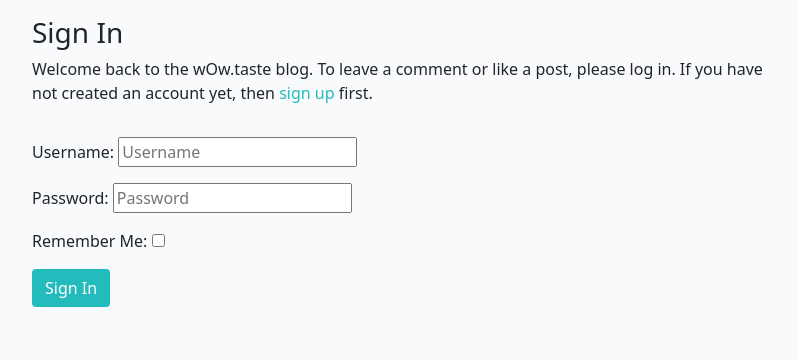
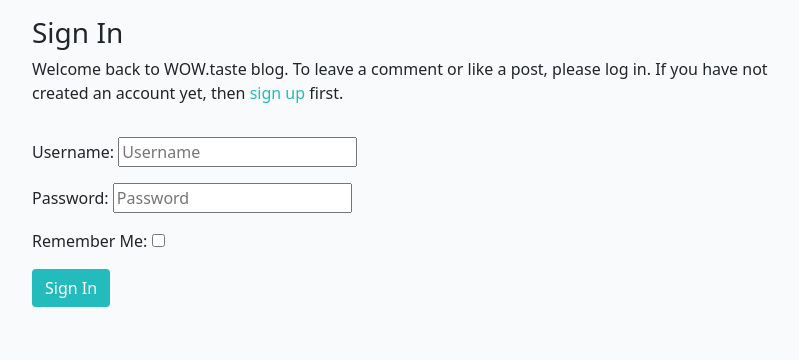
Before and after one commit to jtm2021/wowtaste, a Django app: page /accounts/login/ in a window 1280 px wide. Shown: the part 60-420 px from the top of the page, without its empty margins (240-1039 px from the left). Run offline with Django 3.2, Linux system fonts and the light colour scheme; some libraries are stand-ins or nearby versions.

Commit message:
Edit sign-in message

```diff
--- a/templates/account/login.html
+++ b/templates/account/login.html
@@ -12,7 +12,7 @@
     <div class="col-md-8 mt-3 offset-md-2">
       <h3>{% trans "Sign In" %}</h3>
 
-      <p>{% blocktrans %}Welcome back to the wOw.taste blog. To leave a comment or like a post, please log in. If
+      <p>{% blocktrans %}Welcome back to WOW.taste blog. To leave a comment or like a post, please log in. If
         you
         have not created an account yet, then
         <a class="link" href="{{ signup_url }}">sign up</a>
--- a/templates/index.html
+++ b/templates/index.html
@@ -28,7 +28,7 @@
                                 <p class="card-text">{{ post.excerpt }}</p>
                             </a>
                             <hr />
-                            <p class="card-text text-muted h6">{{ post.created_on}} <i class="far fa-heart"></i>
+                            <p class="card-text text-muted h6">{{ post.created_on }} <i class="far fa-heart"></i>
                                 {{ post.number_of_likes }}</p>
                         </div>
                     </div>
```
